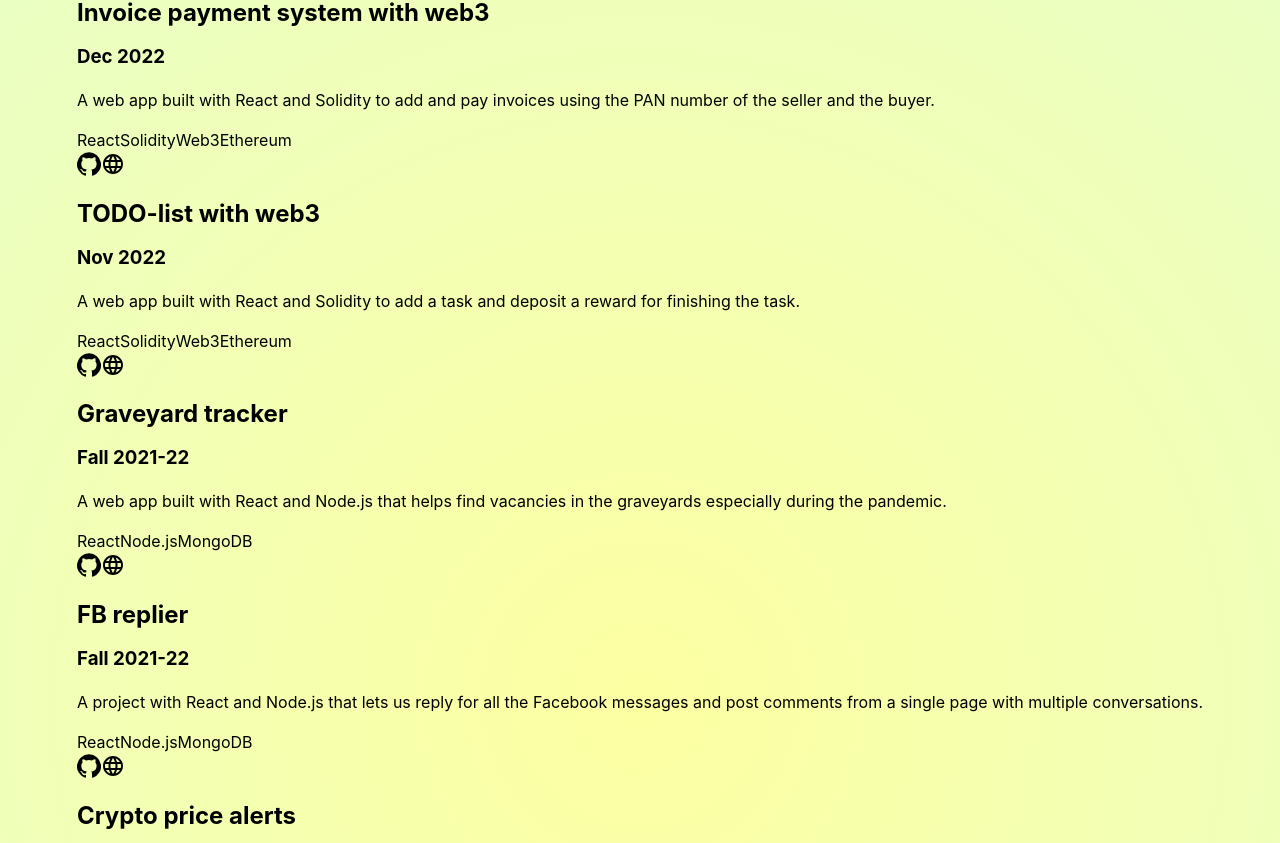
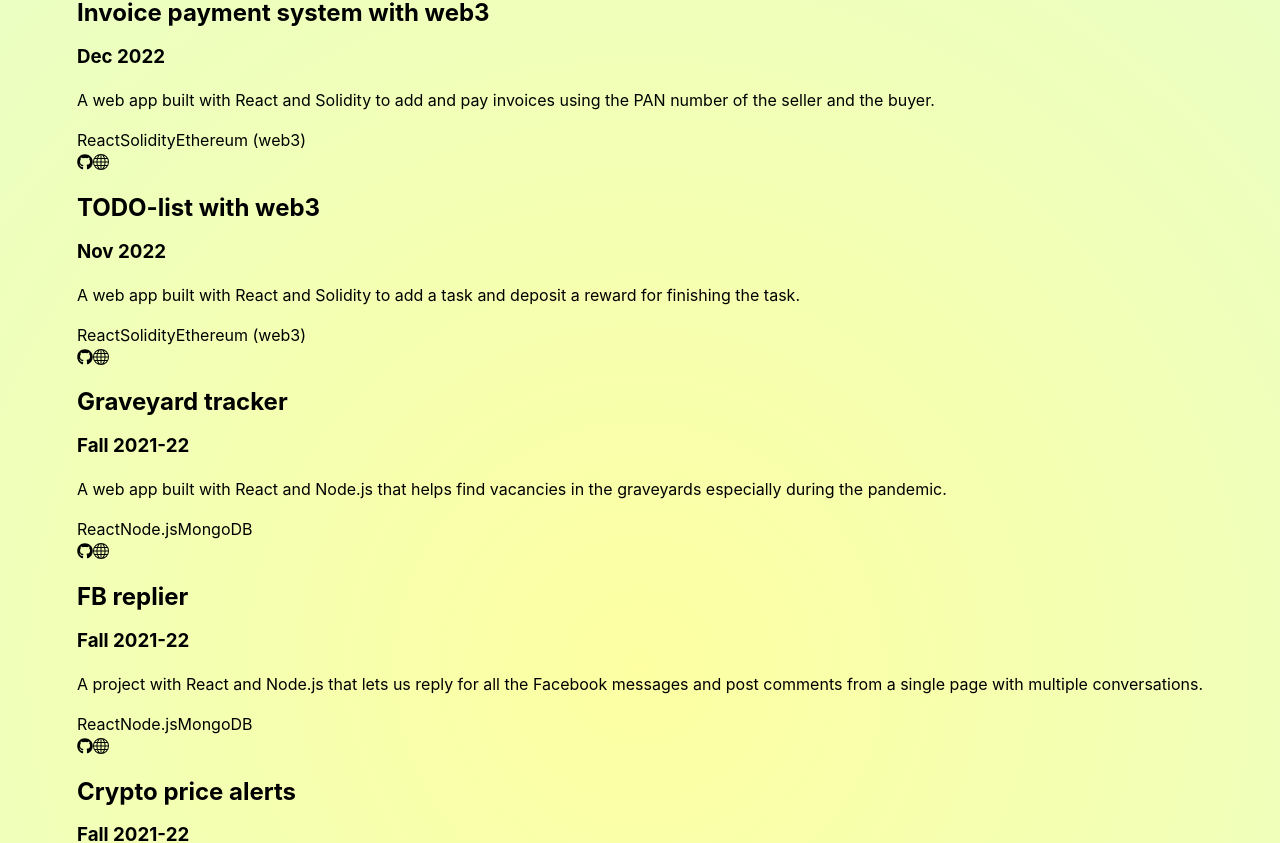
Before and after one commit to prane-eth/new_portfolio, a React (Vite) app: page / in a window 1280 px wide. Shown: the part 995-1838 px from the top of the page. Built offline with nearby package versions, Linux system fonts and the light colour scheme.

Commit message:
Updated code

```diff
--- a/package.json
+++ b/package.json
@@ -10,7 +10,6 @@
     "preview": "vite preview"
   },
   "dependencies": {
-    "@material-ui/icons": "^4.11.3",
     "react": "^18.2.0",
     "react-dom": "^18.2.0",
     "react-icons": "^4.7.1",
--- a/src/components/Projects.jsx
+++ b/src/components/Projects.jsx
@@ -1,5 +1,5 @@
-import GitHubIcon from "@material-ui/icons/GitHub";
-import LanguageIcon from "@material-ui/icons/Language";
+import { FaGithub } from "react-icons/fa";
+import { BsGlobe } from "react-icons/bs";
 
 const Projects = () => {
 	const projects = [
@@ -7,7 +7,7 @@ const Projects = () => {
 			title: "Invoice payment system with web3",
 			duration: "Dec 2022",
 			description: "A web app built with React and Solidity to add and pay invoices using the PAN number of the seller and the buyer.",
-			techStack: ["React", "Solidity", "Web3", "Ethereum"],
+			techStack: ["React", "Solidity", "Ethereum (web3)"],
 			github: "https://github.com/vh-praneeth/web3_projects/tree/main/invoice_app-client",
 			website: "https://savory-mahogany-lemon.glitch.me/",
 			important: true
@@ -16,7 +16,7 @@ const Projects = () => {
 			title: "TODO-list with web3",
 			duration: "Nov 2022",
 			description: "A web app built with React and Solidity to add a task and deposit a reward for finishing the task.",
-			techStack: ["React", "Solidity", "Web3", "Ethereum"],
+			techStack: ["React", "Solidity", "Ethereum (web3)"],
 			github: "https://github.com/vh-praneeth/web3_projects/tree/main/todo-client",
 			website: "https://river-fork-persimmon.glitch.me/",
 			important: true
@@ -100,8 +100,8 @@ const Projects = () => {
 							))}
 						</div>
 						<div className="project-links">
-							<GitHubIcon href={project.github} target="_blank" rel="noreferrer" />
-							<LanguageIcon href={project.website} target="_blank" rel="noreferrer" />
+							<FaGithub href={project.github} target="_blank" rel="noreferrer" />
+							<BsGlobe href={project.website} target="_blank" rel="noreferrer" />
 						</div>
 					</div>
 				))}
@@ -110,7 +110,7 @@ const Projects = () => {
 				<div className="project-card">
 					<h2>More projects</h2>
 					<div className="project-links">
-						<GitHubIcon href="https://github.com/vh-praneeth?tab=repositories" target="_blank" rel="noreferrer" />
+						<FaGithub href="https://github.com/vh-praneeth?tab=repositories" target="_blank" rel="noreferrer" />
 					</div>
 				</div>
 			</div>
```
Also changed, not shown: 1 other file (tests, documents, lock files or other folders).
